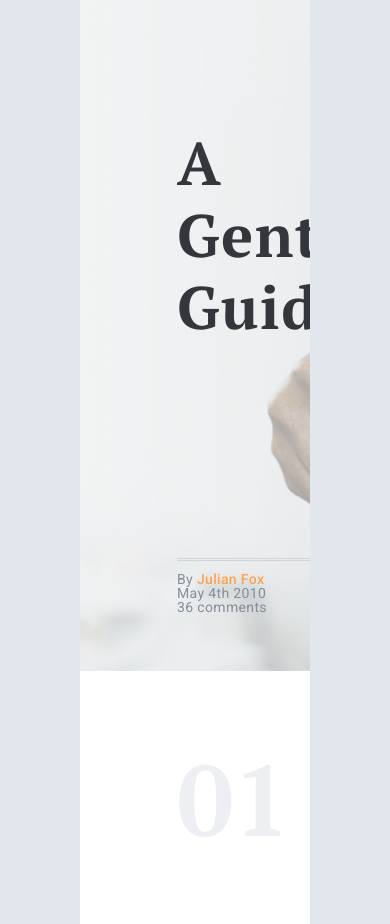
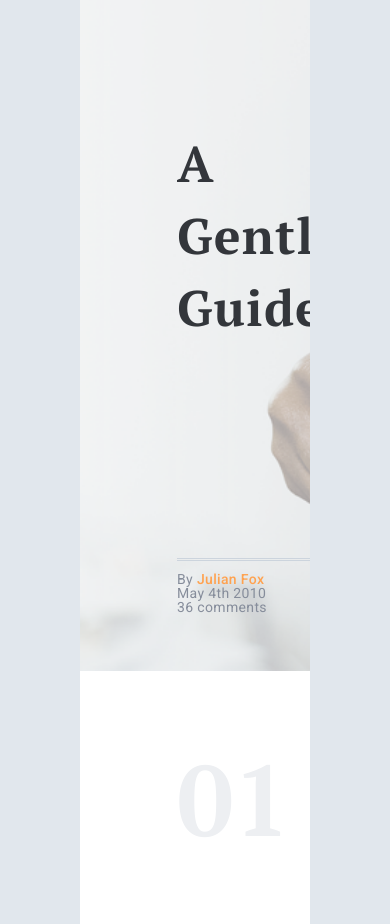
Before and after one commit to MariiaUdovytska/Maket-Freebie, a plain HTML site: page index.html in a window 390 px wide. Shown: the part 2120-3044 px from the top of the page. Drawn offline with nearby package versions, Linux system fonts and the light colour scheme.

Commit message:
add media for block gentleman

```diff
--- a/scss/style_block4.scss
+++ b/scss/style_block4.scss
@@ -1,4 +1,15 @@
 .gentleman {
+
+	@media (max-width:714px) {
+		.gentleman__content-center{
+			font-size: 55px;
+		}
+	}
+	@media (max-width:675px) {
+		.gentleman__content-center{
+			font-size: 50px;
+		}
+	}
   padding-top: 30px;
 
   &__image {
```
Also changed, not shown: css/style_block4.css.
